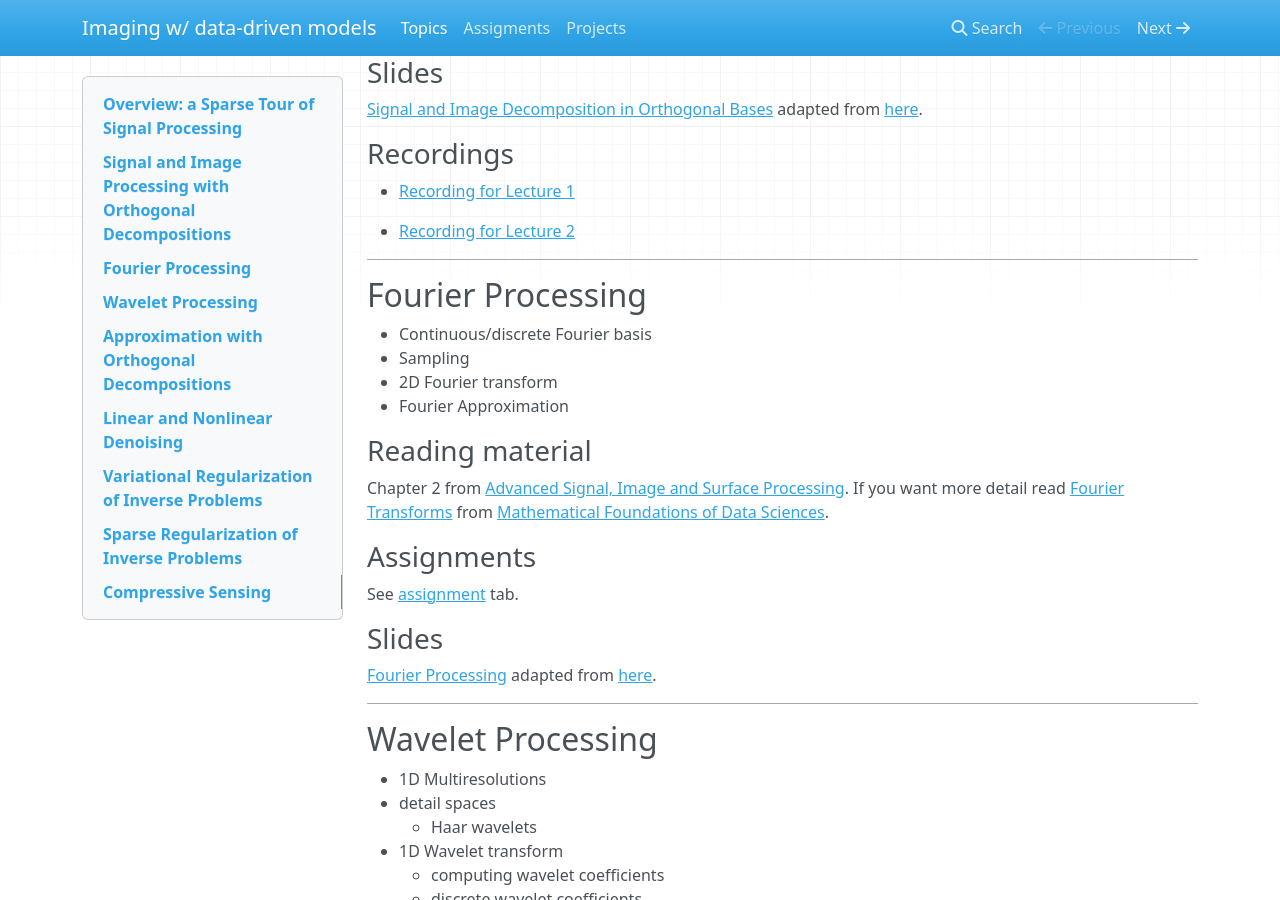
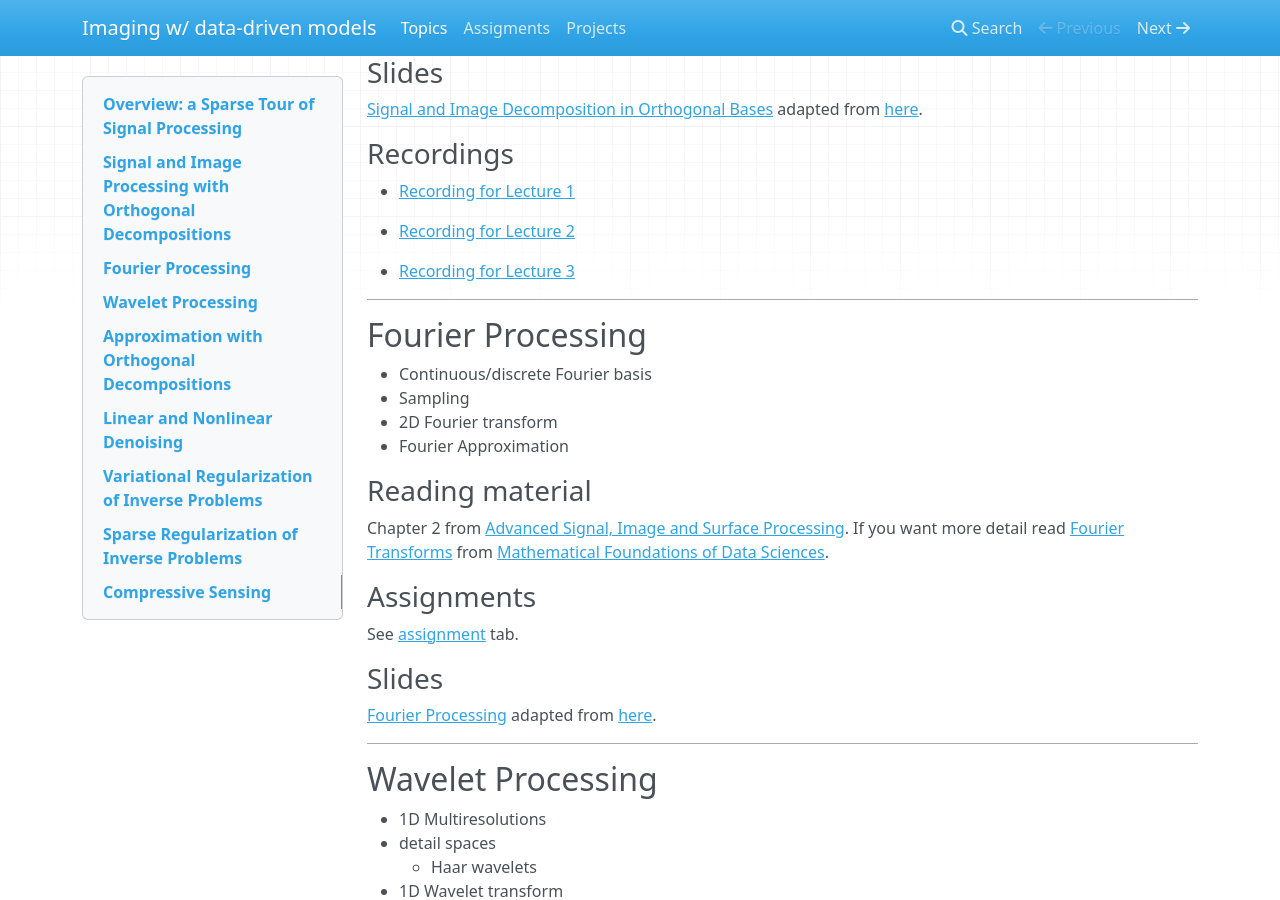
Before and after one commit to flexie/CSE-8803, an MkDocs documentation site: the page built from docs/outline.md, in a window 1280 px wide and 900 px high, scrolled down 634 px. Built offline with MkDocs 1.6.1, drawn with Linux system fonts in a browser that asks for light colours; nearby versions of some CDN libraries; old or Windows-style settings are respelled for this version of MkDocs.

Commit message:
Added lecture 3

```diff
--- a/docs/outline.md
+++ b/docs/outline.md
@@ -36,6 +36,9 @@
 - [Recording for Lecture 1](https://gtvault.sharepoint.com/:v:/r/sites/Imagingwdata-drivenmodelsCSE8803/Shared%20Documents/General/Recordings/Meeting%20in%20_General_-20220111_135930-Meeting%20Recording.mp4?csf=1&web=1&e=iVhGLL)
 
 - [Recording for Lecture 2](https://gtvault.sharepoint.com/:v:/r/sites/Imagingwdata-drivenmodelsCSE8803/Shared%20Documents/General/Recordings/Meeting%20in%20_General_-20220113_135959-Meeting%20Recording.mp4?csf=1&web=1&e=If085B)
+
+- [Recording for Lecture 3](https://gtvault.sharepoint.com/:v:/r/sites/Imagingwdata-drivenmodelsCSE8803/Shared%20Documents/General/Recordings/Meeting%20in%20_General_-20220118_135748-Meeting%20Recording.mp4?csf=1&web=1&e=UydDQV)
+
 
 ***
 
```
